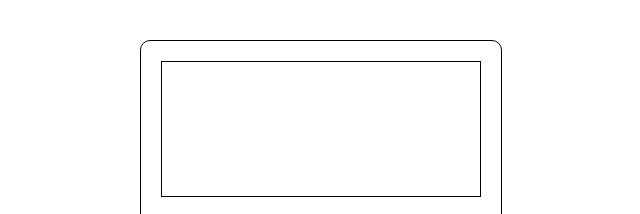
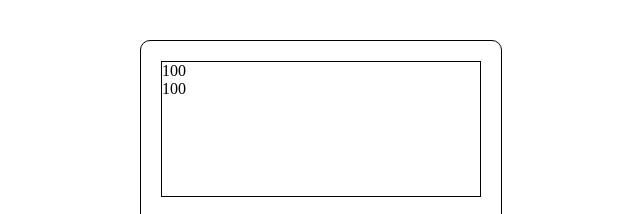
Before and after one commit to samsonc89/calculator, a plain HTML site: page index.html in a window 1280 px wide. Shown: the top 214 px of the page, 319-959 px from the left. Drawn offline with Linux system fonts and the light colour scheme.

Commit message:
Create divs to show number that is being worked with

```diff
--- a/index.html
+++ b/index.html
@@ -8,7 +8,10 @@
   </head>
   <body>
     <div class="main">
-      <div class="display"></div>
+      <div class="display">
+        <div id="current">100</div>
+        <div id="total">100</div>
+      </div>
       <div class="operations">
         <button id="btnClear">AC</button>
         <button id="btnDel">Del</button>
```
